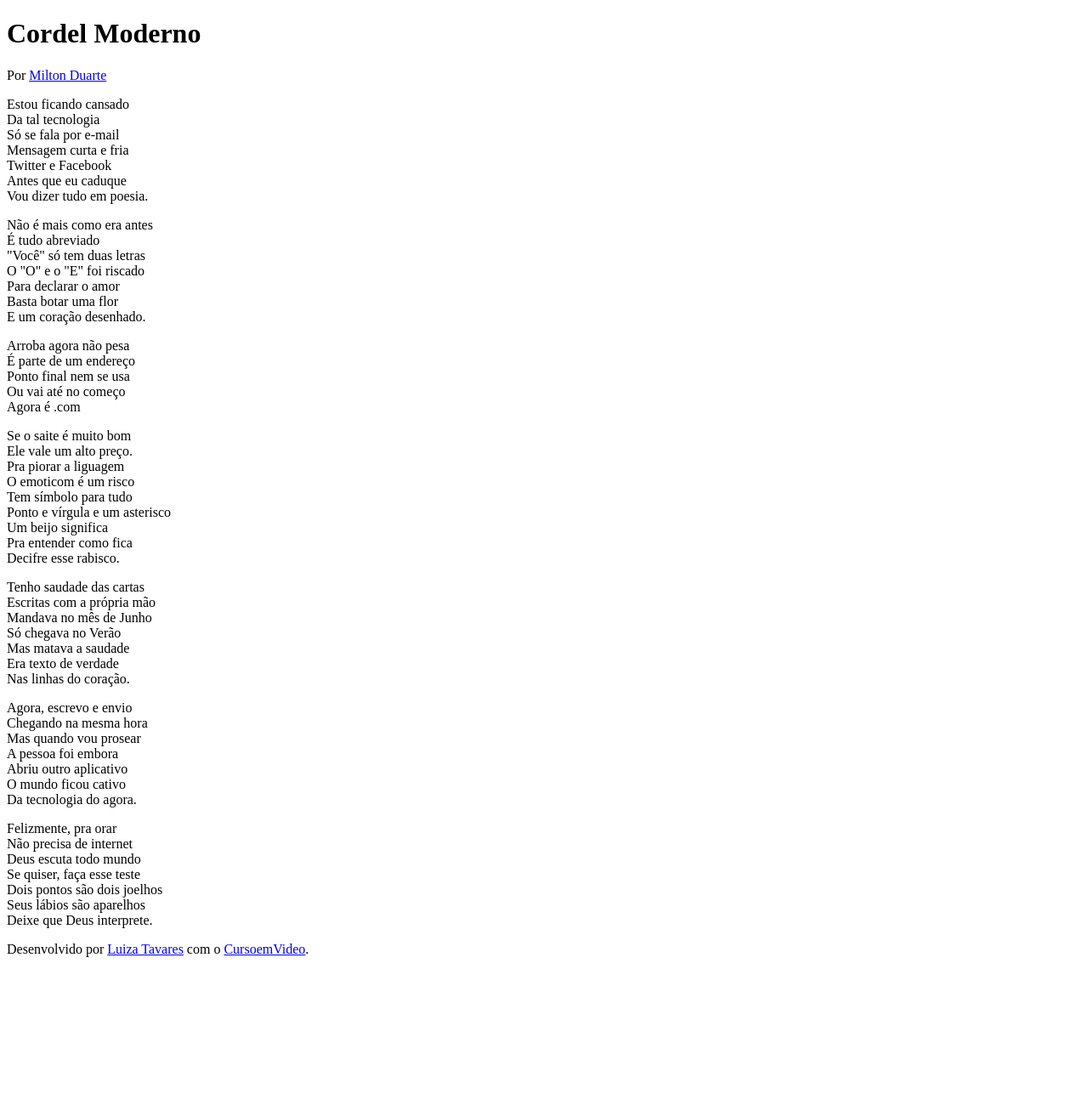
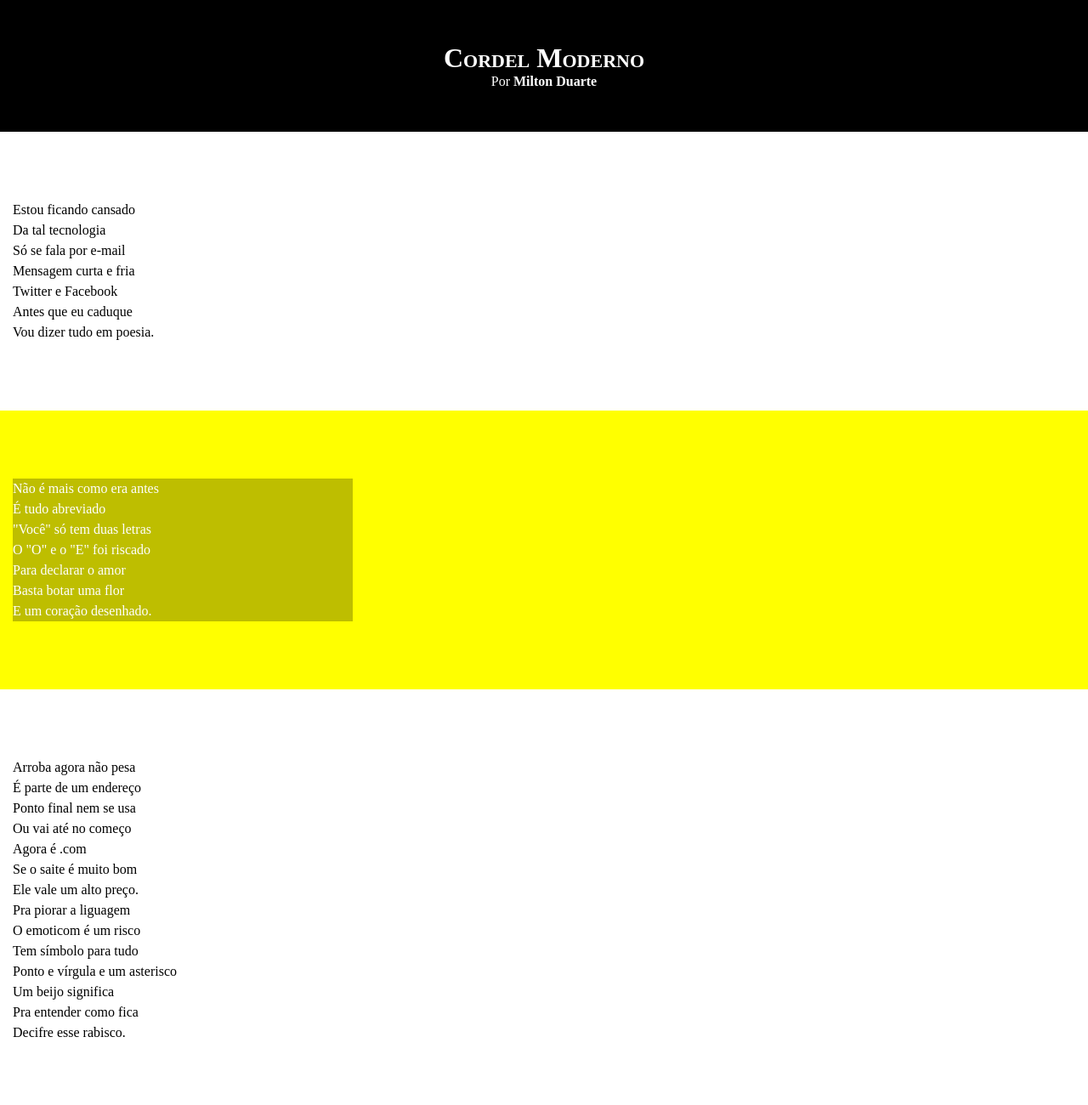
Before and after one commit to isluizatavares/isHTML5eCSS3, a plain HTML site: page desafios/d12/index.html in a window 1280 px wide. Shown: the top 1300 px of the page at 85% size. Before the commit the page ends 1142 px from the top, so only its background shows below. Drawn offline with Linux system fonts and the light colour scheme.

Commit message:
Ajustes no CSS do projeto

```diff
--- a/desafios/d12/estilo/style.css
+++ b/desafios/d12/estilo/style.css
@@ -1 +1,61 @@
 @charset "UTF-8";
+
+*{
+    margin: 0px;
+    padding: 0px;
+}
+
+html, body{
+    min-height: 100vh;
+    background-color: darkgray;
+}
+
+a{
+    text-decoration: none;
+    color: white;
+    font-weight: bolder;
+}
+
+a:hover{
+    color: yellow;
+}
+
+header#cabecalho{
+    background-color: black;
+    color: white;
+    text-align: center;
+    padding: 50px 0px 50px 0px;
+}
+
+header#cabecalho > h1{
+    font-variant: small-caps;
+}
+
+section{
+    padding-top: 10vh;
+    padding-bottom: 10vh;
+    padding-left: 15px;
+    line-height: 1.5em;
+}
+
+section.normal{
+    background-color: white;
+    color: black;
+}
+
+section.imagem{
+    background-color: yellow;
+    color: white;
+}
+
+section.imagem > p{
+    width: 400px;
+    background-color: rgba(0, 0, 0, 0.253);
+}
+
+footer#rodape{
+    background-color: black;
+    color: white;
+    text-align: center;
+    padding: 15px 0px 15px 0px;
+}
--- a/desafios/d12/index.html
+++ b/desafios/d12/index.html
@@ -12,7 +12,7 @@
         <p>Por <a href="https://www.recantodasletras.com.br/poesias/3186743" target="_blank">Milton Duarte</a></p>
     </header>
 
-    <section>
+    <section class="normal">
         <p>
             Estou ficando cansado <br>
             Da tal tecnologia <br>
@@ -24,7 +24,7 @@
         </p>
     </section>
 
-    <section>
+    <section class="imagem">
         <p>
             Não é mais como era antes <br>
             É tudo abreviado <br>
@@ -36,7 +36,7 @@
         </p>
     </section>
 
-    <section>
+    <section class="normal">
         <p>
             Arroba agora não pesa <br>
             É parte de um endereço <br>
@@ -58,7 +58,7 @@
         </p>
     </section>
 
-    <section>
+    <section class="imagem">
         <p>
             Tenho saudade das cartas <br>
             Escritas com a própria mão <br>
@@ -70,7 +70,7 @@
         </p>
     </section>
 
-    <section>
+    <section class="normal">
         <p>
             Agora, escrevo e envio <br>
             Chegando na mesma hora <br>
```
